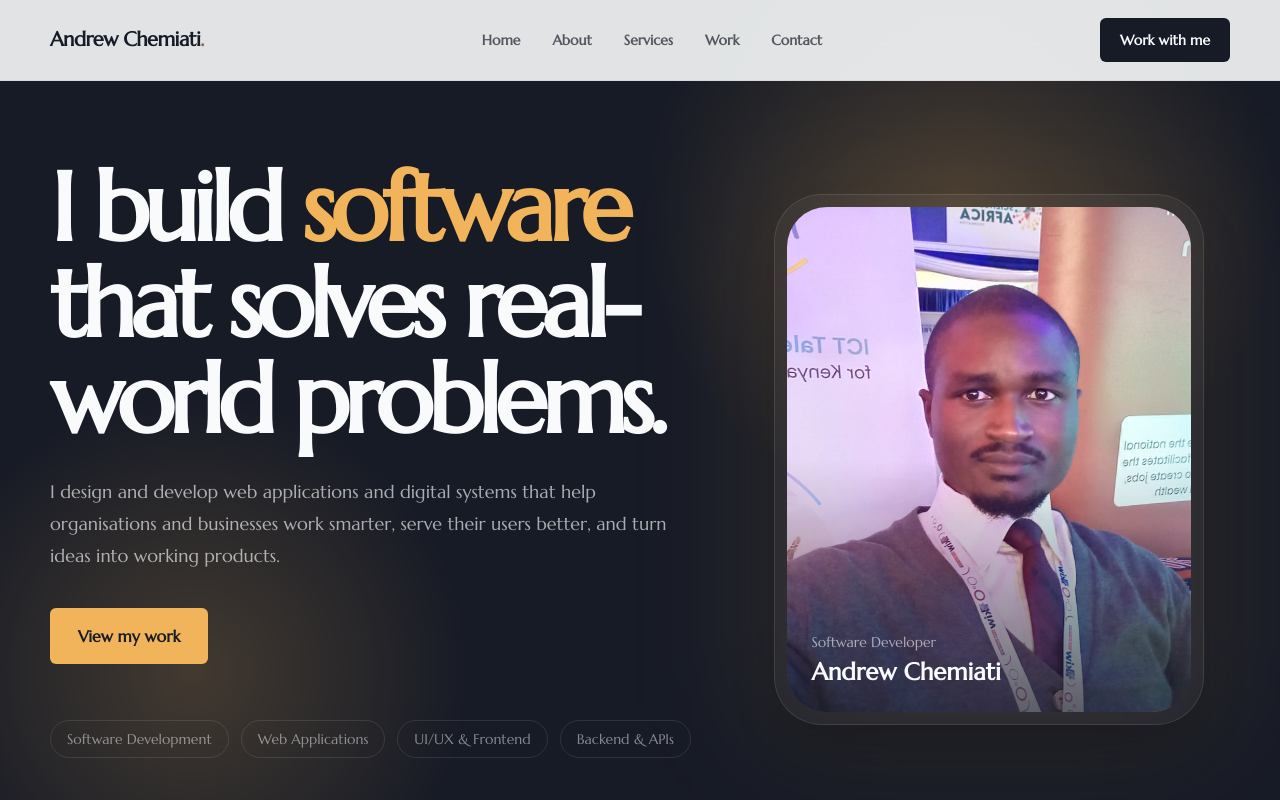
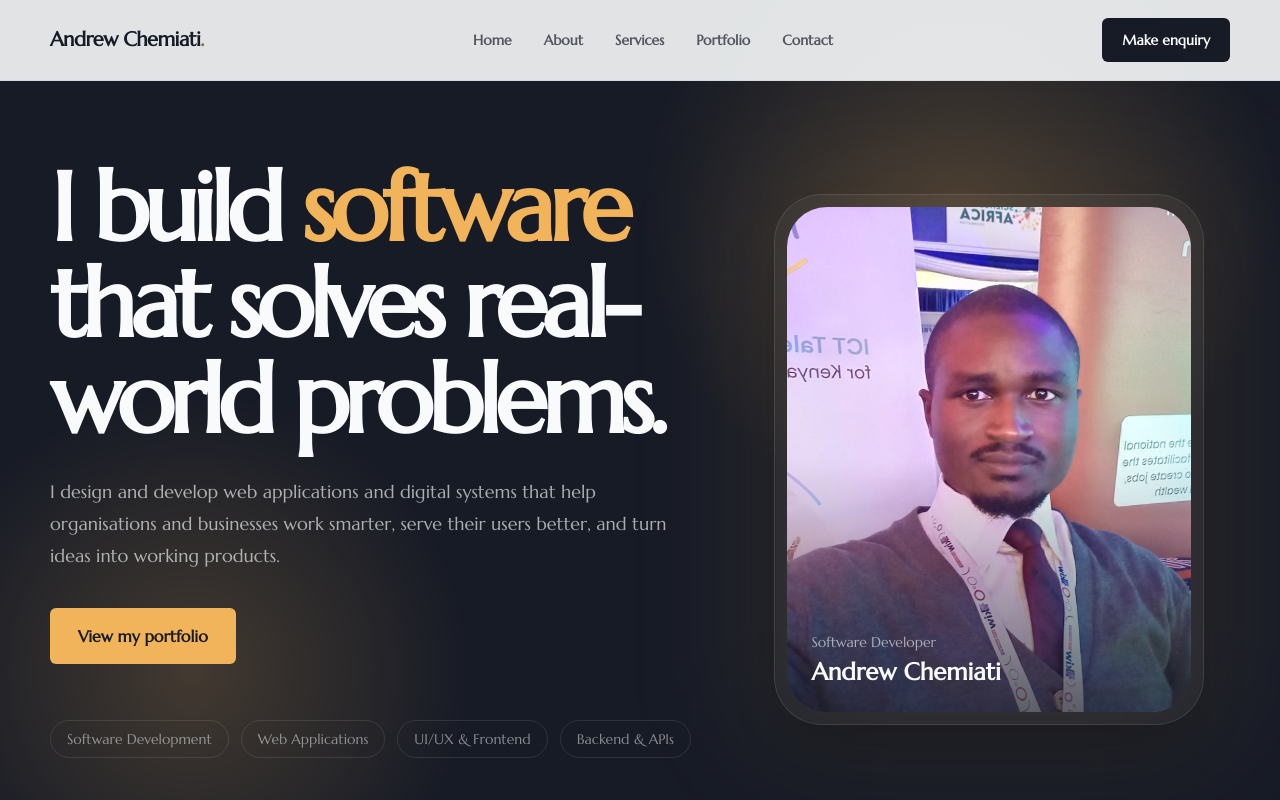
Before and after one commit to csandrew/andrew-chemiati, a Next.js app: page / in a window 1280 px wide. Shown: the top 800 px of the page. Built offline with nearby package versions, Linux system fonts and the light colour scheme; a web font is replaced by a local one.

Commit message:
Add LinkedIn URLs

```diff
--- a/app/page.tsx
+++ b/app/page.tsx
@@ -1,6 +1,6 @@
 import Navbar from '@/components/Navbar';
 import Hero from '@/components/Hero';
-import { About, Services, Work, Process, Testimonials, Contact } from '@/components/Sections';
+import { About, Services, Portfolio, Process, Testimonials, Contact } from '@/components/Sections';
 
 export default function Home() {
     return <><Navbar /><main><Hero /><About /><Services />
@@ -13,7 +13,7 @@ export default function Home() {
                 <a href="#contact" className="rounded-full bg-white px-6 py-3 text-sm font-bold text-ink">Book a call</a>
             </div>
         </section>
-        <Work /><Testimonials /><Process /><Contact /></main>
+        <Portfolio /><Testimonials /><Process /><Contact /></main>
         <footer className="bg-ink text-white">
             <div className="container-x grid gap-12 py-16 sm:grid-cols-2 lg:grid-cols-[1.2fr_.8fr_1fr]">
                 <div>
@@ -28,7 +28,7 @@ export default function Home() {
                             ['Home', 'home'],
                             ['About', 'about'],
                             ['Services', 'services'],
-                            ['Work', 'work'],
+                            ['Portfolio', 'portfolio'],
                             ['Contact', 'contact'],
                         ].map(([label, id]) => (
                             <li key={id}><a className="transition hover:text-gold" href={`#${id}`}>{label}</a></li>
@@ -47,7 +47,12 @@ export default function Home() {
             <div className="border-t border-white/10">
                 <div className="container-x flex flex-col justify-between gap-3 py-5 text-xs text-white/45 sm:flex-row sm:items-center">
                     <p>© {new Date().getFullYear()} Andrew Chemiati. All rights reserved.</p>
-                    <a href="#home" className="transition hover:text-gold">Back to top ↑</a>
+                    <a
+                        href="#home"
+                        className="self-end transition hover:text-gold sm:self-auto"
+                    >
+                        Back to top ↑
+                    </a>
                 </div>
             </div>
         </footer></>
--- a/components/Hero.tsx
+++ b/components/Hero.tsx
@@ -53,10 +53,10 @@ export default function Hero() {
                         className="mt-9 flex flex-wrap gap-4"
                     >
                         <a
-                            href="#work"
+                            href="#portfolio"
                             className="rounded-md bg-gold px-7 py-4 font-bold text-ink transition hover:opacity-90"
                         >
-                            View my work
+                            View my portfolio
                         </a>
 
 
--- a/components/Navbar.tsx
+++ b/components/Navbar.tsx
@@ -2,14 +2,14 @@
 import { useState } from 'react';
 import { motion, AnimatePresence } from 'framer-motion';
 
-const links = [['Home', 'home'], ['About', 'about'], ['Services', 'services'], ['Work', 'work'], ['Contact', 'contact']];
+const links = [['Home', 'home'], ['About', 'about'], ['Services', 'services'], ['Portfolio', 'portfolio'], ['Contact', 'contact']];
 export default function Navbar() {
     const [open, setOpen] = useState(false);
     return <header className="fixed inset-x-0 top-0 z-50 border-b border-navy-dark/5 bg-white/90 backdrop-blur-xl">
         <div className="container-x flex h-20 items-center justify-between">
             <a href="#home" className="font-extrabold tracking-tight text-xl">Andrew Chemiati<span className="text-brown">.</span></a>
             <nav className="hidden md:flex items-center gap-8">{links.map(([label, id]) => <a key={id} href={'#' + id} className="text-sm font-semibold text-navy-dark/70 transition hover:text-brown">{label}</a>)}</nav>
-            <a href="#contact" className="hidden sm:inline-flex rounded-md bg-ink px-5 py-3 text-sm font-bold text-white transition hover:bg-gold hover:text-ink">Work with me</a>
+            <a href="#contact" className="hidden sm:inline-flex rounded-md bg-ink px-5 py-3 text-sm font-bold text-white transition hover:bg-gold hover:text-ink">Make enquiry</a>
             <button aria-label="Open menu" onClick={() => setOpen(!open)} className="md:hidden text-2xl">{open ? '×' : '☰'}</button>
         </div>
 
@@ -31,8 +31,6 @@ export default function Navbar() {
                                     e.preventDefault();
                                     setOpen(false);
 
-                                    // Wait for the exit animation + unmount to finish,
-                                    // then scroll to the target section.
                                     setTimeout(() => {
                                         document.getElementById(id)?.scrollIntoView({
                                             behavior: 'smooth',
--- a/components/Sections.tsx
+++ b/components/Sections.tsx
@@ -78,13 +78,13 @@ export function Services() {
     </section>
 }
 
-export function Work() {
+export function Portfolio() {
     return (
-        <section id="work" className="section bg-gray-light/25">
+        <section id="portfolio" className="section bg-gray-light/25">
             <div className="container-x">
                 <div className="flex flex-col justify-between gap-6 sm:flex-row sm:items-end">
                     <div>
-                        <p className="section-kicker">Selected work</p>
+                        <p className="section-kicker">Selected projects</p>
                         <h2 className="section-title mt-4">
                             Real problems <span className="text-brown">Real products.</span>
                         </h2>
```
